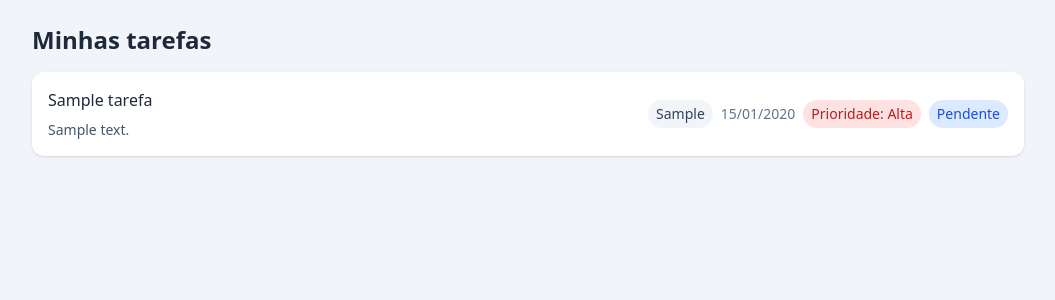
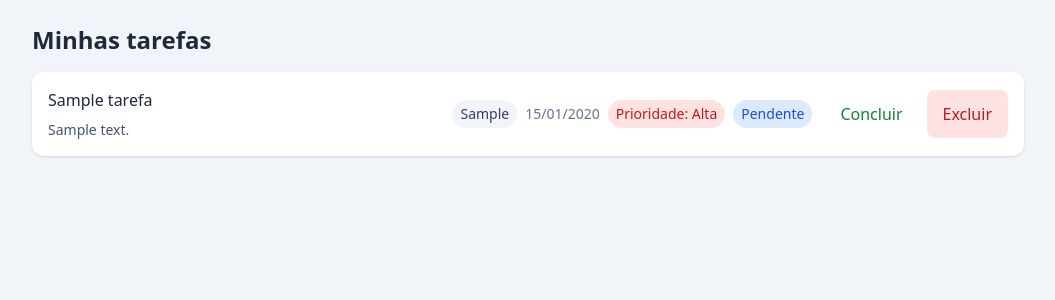
Before and after one commit to carlossantos0101/estodolistweb, a Flask app: page / in a window 1280 px wide. Shown: the part 68-368 px from the top of the page, without its empty margins (112-1167 px from the left). Run offline with Flask 3, Linux system fonts and the light colour scheme; the visitor is signed in with stand-in values (Sample User, id 1); tables that the repository leaves empty hold one stand-in row (values such as "Sample post"); style sheets or scripts are compiled from the project's sources; some libraries are stand-ins or nearby versions.

Commit message:
Adiciona funcionalidade para concluir tarefas e atualiza a interface com botões de ação

```diff
--- a/app.py
+++ b/app.py
@@ -1,5 +1,5 @@
 from flask import Flask, render_template, request, session, redirect, flash
-from database import consultar_tarefas, inserir_tarefa
+from database import (consultar_tarefas, inserir_tarefa, buscar_tarefa, concluir_tarefa, apagar_tarefa)
 from datetime import date
 
 # Lista de categorias que aparecem no <select> do formulario.html
@@ -109,6 +109,20 @@ def adicionar():
         flash("Não foi possível salvar. Confira a conexão com o banco.")
     return redirect("/")                       # volta pra home
 
+    @app.route("/concluir/<int:idtarefa>", methods=["POST"])
+    def concluir(idtarefa):
+        tarefa = buscar_tarefa(idtarefa)
+        if tarefa is None or tarefa["status"] == "Concluída":
+            flash("Não há o que concluir nessa tarefa.")
+        elif concluir_tarefa(idtarefa):
+            flash("Tarefa concluída. Bom trabalho!")
+        else:
+            flash("Não foi possível concluir a tarefa.")
+        return redirect("/")
+
+
+    # Passo 7: a rota excluir entra aqui
+
 # --------------------------------------
 # Tratamento de erro - Código 404
 @app.errorhandler(404)
--- a/templates/index.html
+++ b/templates/index.html
@@ -54,7 +54,23 @@
                     {{ tarefa.status }}
                 </span>
             </div>
-            {# botões aqui #}
+            <div class="flex gap-2">
+                {% if tarefa.status != "Concluída" %}
+                   <form action="/concluir/{{ tarefa.idtarefa }}" method="post"
+                          class="flex-1 sm:flex-none">
+                    <button type="submit"
+                      class="w-full px-4 py-3 rounded-lg bg green-100 text-green-700">
+                      Concluir
+                    </button>
+                   </form>
+                {% endif %}
+                {# Editar aqui #}
+                <a href="/excluir/{{ tarefa.idtarefa }}"
+                    class="flex-1 sm:flex-none px-4 py-3 rounded-lg text-center
+                            bg-red-100 text-red-700">
+                Excluir
+                </a>
+            </div>
         </li>
         {% else %}
             {# lista vazia aqui #}
```
